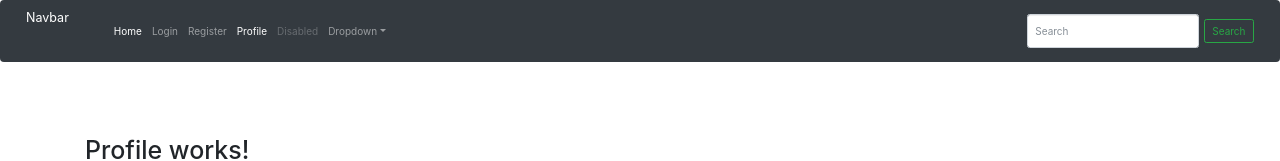
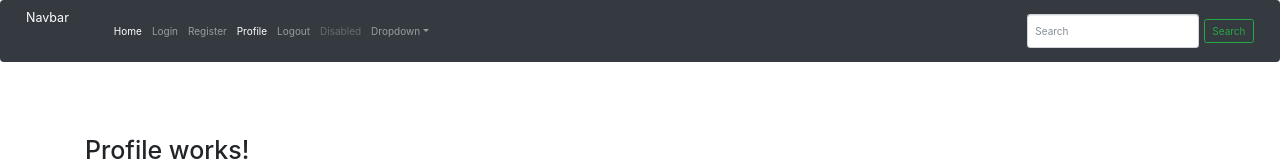
Before and after one commit to Diuda/Collart, an Angular app in the folder angular-stuff/: page /profile in a window 1280 px wide. Shown: the top 161 px of the page. Built offline with nearby package versions, Linux system fonts and the light colour scheme.

Commit message:
logout functionality working

```diff
--- a/angular-stuff/src/app/navbar/navbar.component.html
+++ b/angular-stuff/src/app/navbar/navbar.component.html
@@ -20,6 +20,9 @@
           <li class="nav-item" [routerLinkActive]="['active']">
             <a class="nav-link" [routerLink]="['/profile']">Profile</a>
           </li>
+          <li class="nav-item" [routerLinkActive]="['active']">
+            <a class="nav-link" (click)="onLogout()">Logout</a>
+          </li>
           <li class="nav-item">
             <a class="nav-link disabled" href="#">Disabled</a>
           </li>
--- a/angular-stuff/src/app/navbar/navbar.component.ts
+++ b/angular-stuff/src/app/navbar/navbar.component.ts
@@ -1,4 +1,7 @@
 import { Component, OnInit } from '@angular/core';
+import {AuthService} from '../services/auth.service';
+import  {Router} from '@angular/router';
+
 
 @Component({
   selector: 'app-navbar',
@@ -7,9 +10,17 @@ import { Component, OnInit } from '@angular/core';
 })
 export class NavbarComponent implements OnInit {
 
-  constructor() { }
+  constructor(
+  	private AuthService:AuthService,
+  	private router: Router
+  	) { }
 
   ngOnInit() {
   }
 
+    onLogout(){
+    this.AuthService.removeUserData()
+    this.router.navigate(['/login'])
+  }
+
 }
```
